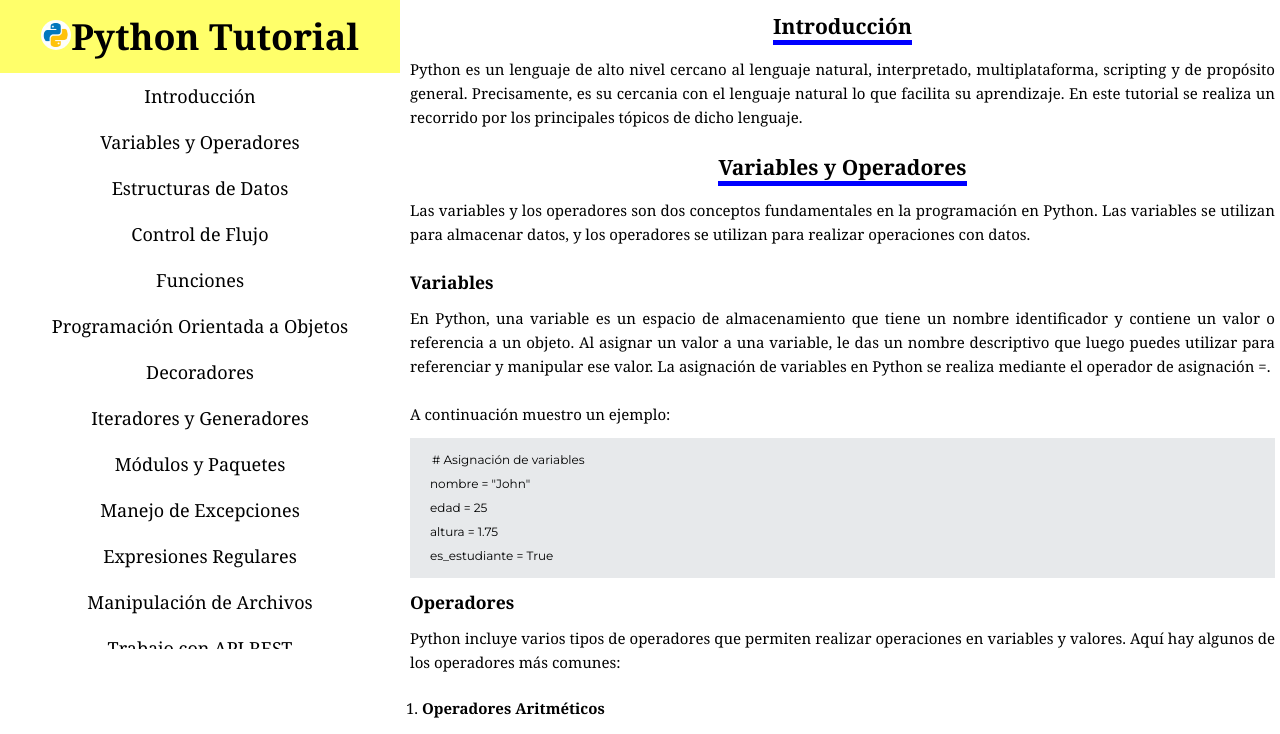
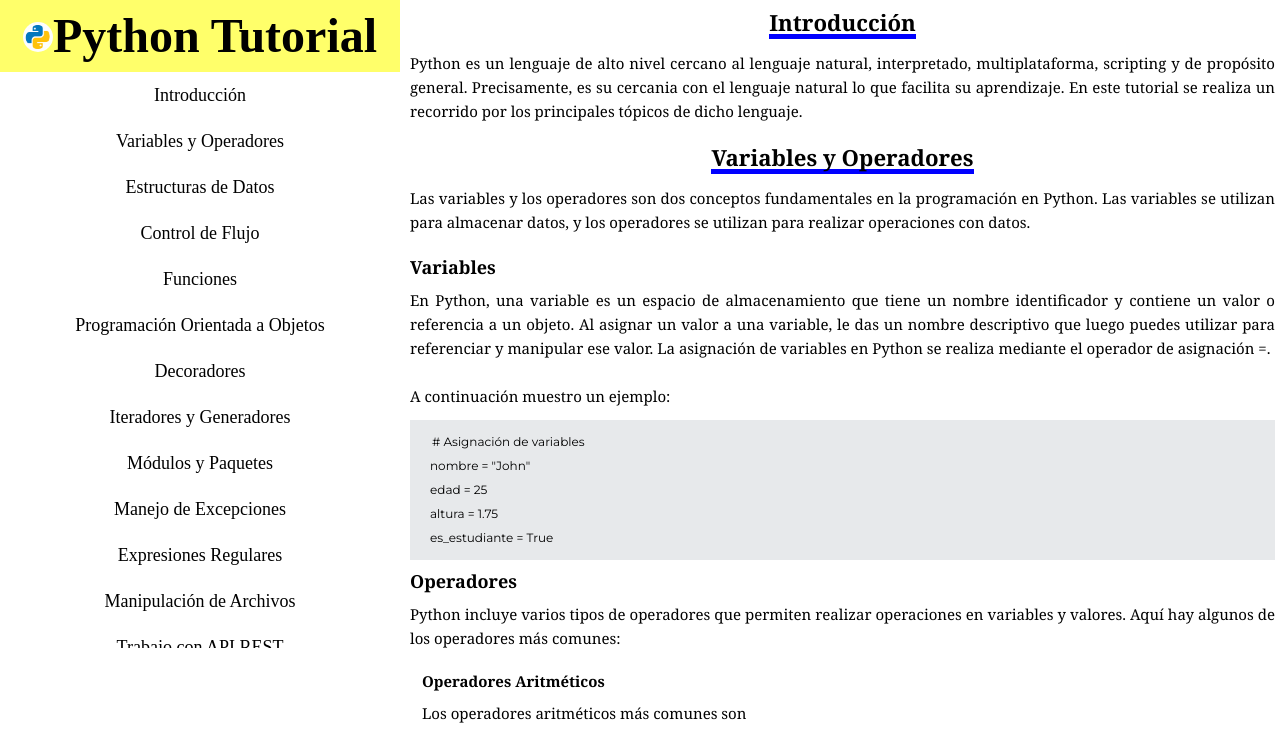
Before and after one commit to waldohidalgo/proyecto3_technical_page_freecodecamp, a plain HTML site: page index.html in a window 1280 px wide. Shown: the top 734 px of the page. Drawn offline with Linux system fonts and the light colour scheme.

Commit message:
agrego reset.css

```diff
--- /dev/null
+++ b/assets/css/reset.css
@@ -0,0 +1,48 @@
+html, body, div, span, applet, object, iframe,
+h1, h2, h3, h4, h5, h6, p, blockquote, pre,
+a, abbr, acronym, address, big, cite, code,
+del, dfn, em, img, ins, kbd, q, s, samp,
+small, strike, strong, sub, sup, tt, var,
+b, u, i, center,
+dl, dt, dd, ol, ul, li,
+fieldset, form, label, legend,
+table, caption, tbody, tfoot, thead, tr, th, td,
+article, aside, canvas, details, embed,
+figure, figcaption, footer, header, hgroup,
+menu, nav, output, ruby, section, summary,
+time, mark, audio, video {
+	margin: 0;
+	padding: 0;
+	border: 0;
+	font-size: 100%;
+	font: inherit;
+	vertical-align: baseline;
+}
+/* HTML5 display-role reset for older browsers */
+article, aside, details, figcaption, figure,
+footer, header, hgroup, menu, nav, section {
+	display: block;
+}
+body {
+	line-height: 1;
+}
+ol, ul {
+	list-style: none;
+}
+blockquote, q {
+	quotes: none;
+}
+blockquote:before, blockquote:after,
+q:before, q:after {
+	content: '';
+	content: none;
+}
+table {
+	border-collapse: collapse;
+	border-spacing: 0;
+}
+
+a {
+	color: inherit;
+	text-decoration: none;
+}
--- a/assets/css/styles.css
+++ b/assets/css/styles.css
@@ -100,7 +100,8 @@ code {
 header {
   nav {
     h1 {
-      font-size: 3rem;
+      font-size: 4rem;
+      font-weight: bold;
       background-color: #ffff6a;
       padding-block: 1rem;
     }
@@ -172,7 +173,17 @@ h2 {
   width: fit-content;
   margin-left: auto;
   margin-right: auto;
-  font-size: 1.75rem;
+  font-size: 1.85rem;
+  font-weight: bold;
+}
+
+h3 {
+  font-weight: bold;
+  font-size: 1.5rem;
+}
+h4 {
+  font-weight: bold;
+  font-weight: 1.25rem;
 }
 p {
   text-align: justify;
--- a/index.html
+++ b/index.html
@@ -5,6 +5,7 @@
     <meta name="viewport" content="width=device-width, initial-scale=1.0" />
     <meta http-equiv="X-UA-Compatible" content="IE=7" />
     <meta name="description" content="Python Tutorial" />
+    <link rel="stylesheet" href="./assets/css/reset.css" />
     <link
       rel="stylesheet"
       href="https://cdnjs.cloudflare.com/ajax/libs/font-awesome/4.7.0/css/font-awesome.min.css"
```
